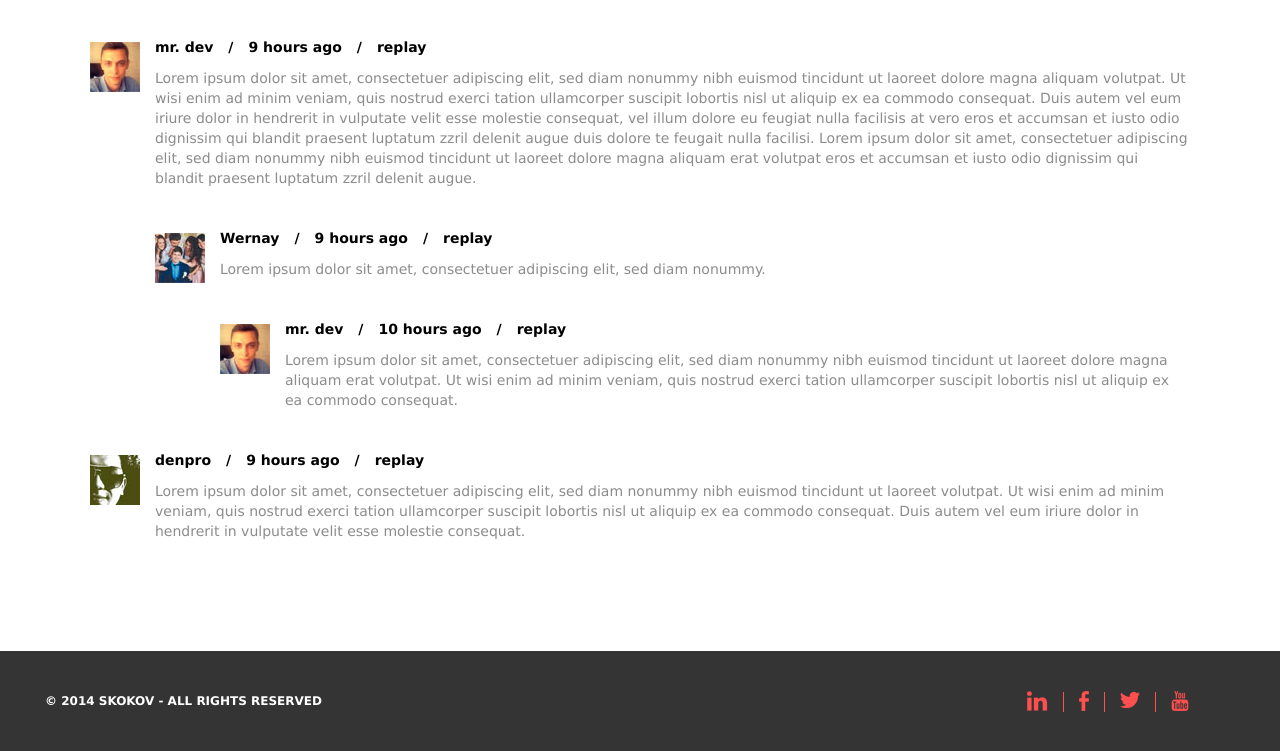
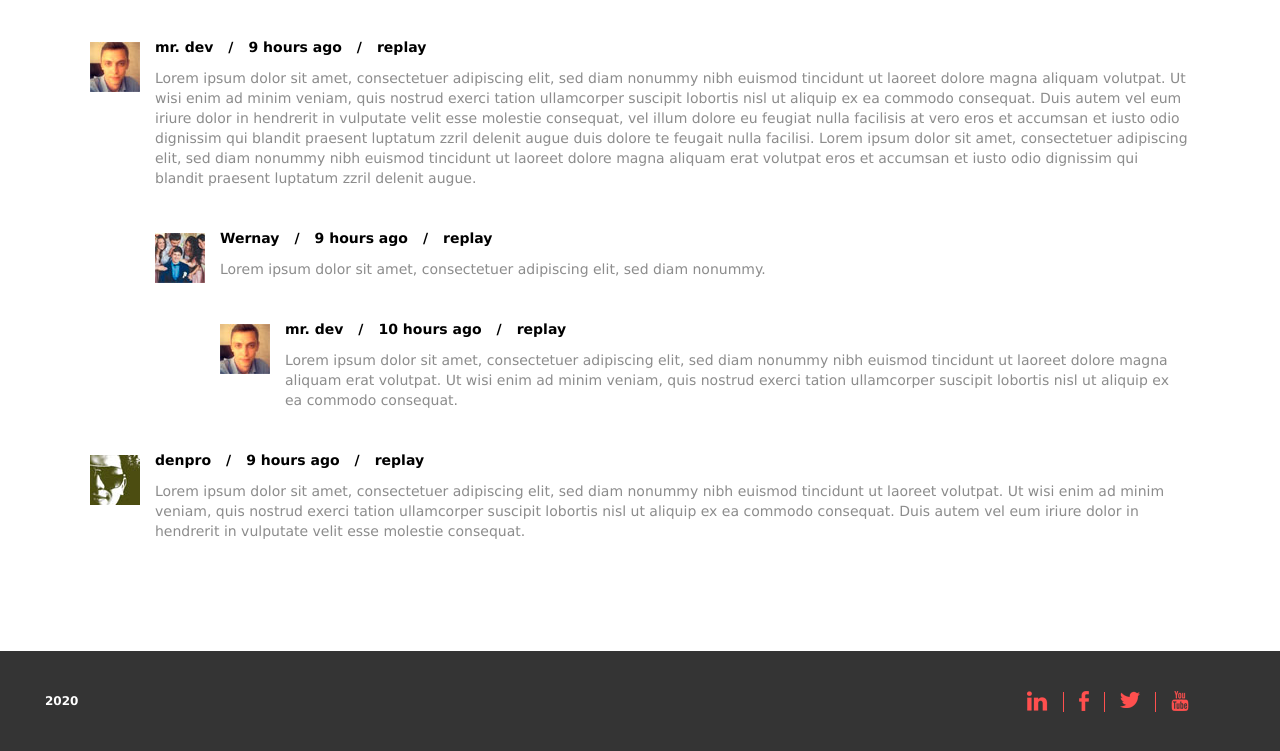
Before and after one commit to OlegSockolov/skokov, a plain HTML site: page post.html in a window 1280 px wide. Shown: the part 2148-2899 px from the top of the page. Drawn offline with Linux system fonts and the light colour scheme.

Commit message:
Update post.html

```diff
--- a/post.html
+++ b/post.html
@@ -131,7 +131,7 @@
         <div class="footer__footer">
             <div class="wrapper">
                 <div class="footer__footer__inner">
-                    <div class="footer__copyright">© 2014 SKOKOV - all rights reserved</div>
+                    <div class="footer__copyright">2020</div>
                     <ul class="footer__social__list">
                         <li class="footer__social__item">
                             <a class="footer__social__link" href=""><img src="images/footer/icon4.png" alt=""></a>
```
